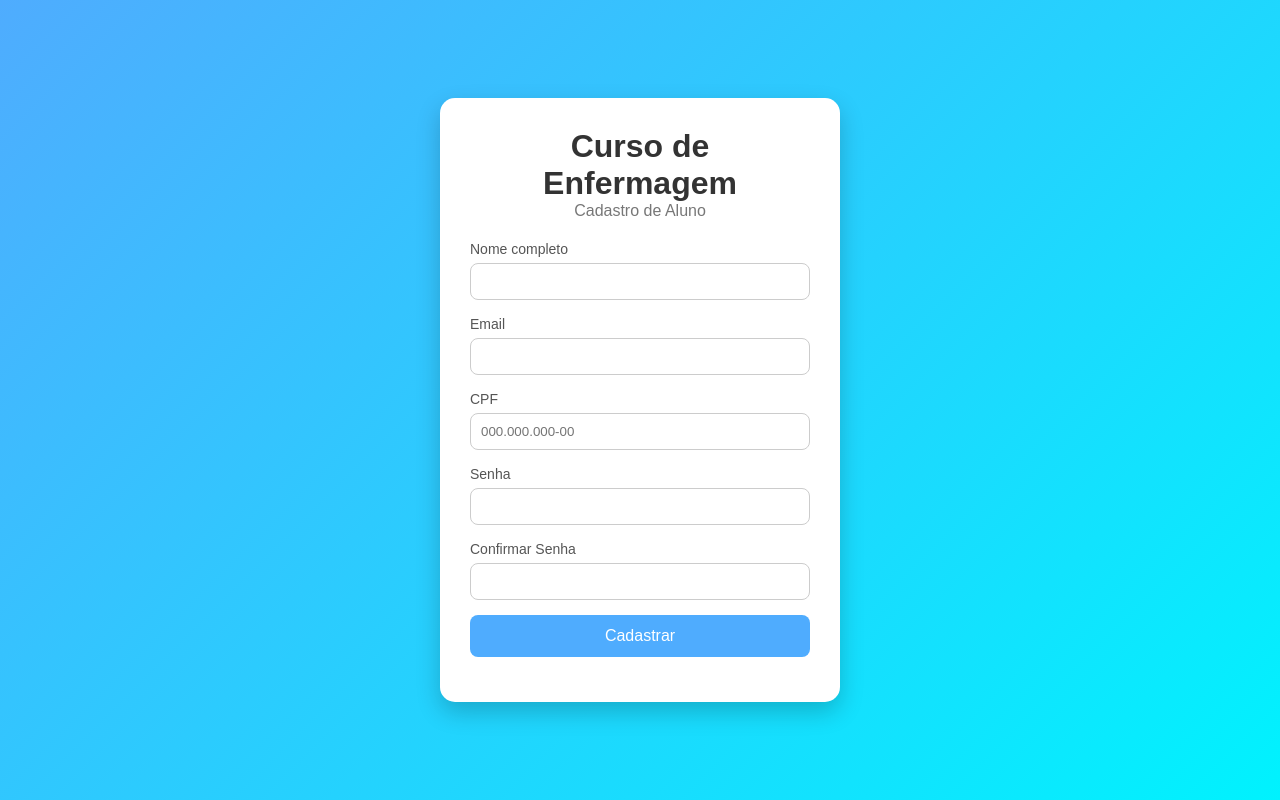
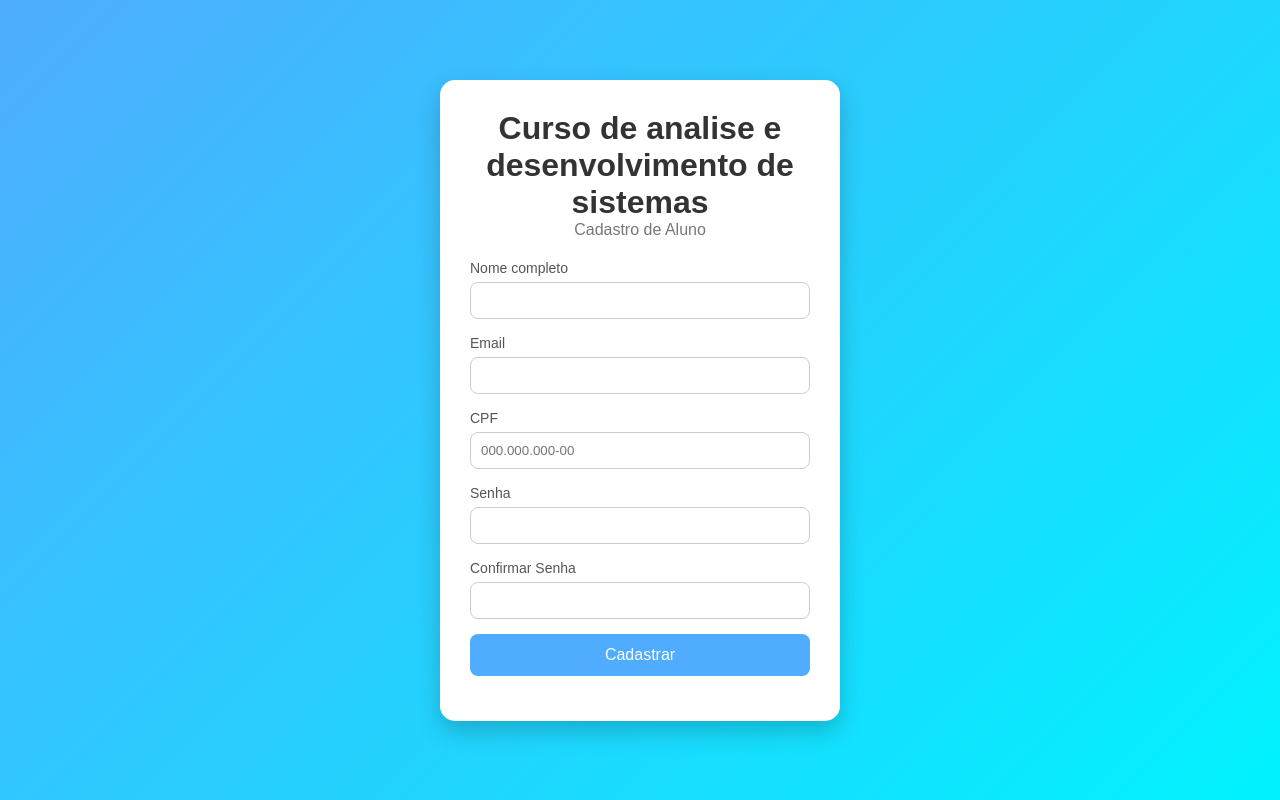
Before and after one commit to ricardobaroni-web/software2, a plain HTML site: page index.html in a window 1280 px wide. Drawn offline with Linux system fonts and the light colour scheme.

Commit message:
Corrigido paginas de cadastro e login

```diff
--- a/index.html
+++ b/index.html
@@ -2,14 +2,14 @@
 <html lang="pt-br">
 <head>
  <meta charset="UTF-8">
- <meta name="viewport" content="width=device-width, initial scale=1.0">
- <title>Cadastro - Curso de Enfermagem</title>
+ <meta name="viewport" content="width=device-width, initial-scale=1.0">
+ <title>Cadastro - Curso de analise e desenvolvimento de sistemas</title>
  <link rel="stylesheet" href="style.css">
 </head>
 <body>
 <div class="container">
  <div class="card">
- <h1> Curso de Enfermagem</h1>
+ <h1> Curso de analise e desenvolvimento de sistemas</h1>
  <p class="subtitle">Cadastro de Aluno</p>
  <form id="formCadastro">
  <div class="input-group">
```
Also changed, not shown: login.html (+2 -2 lines).
